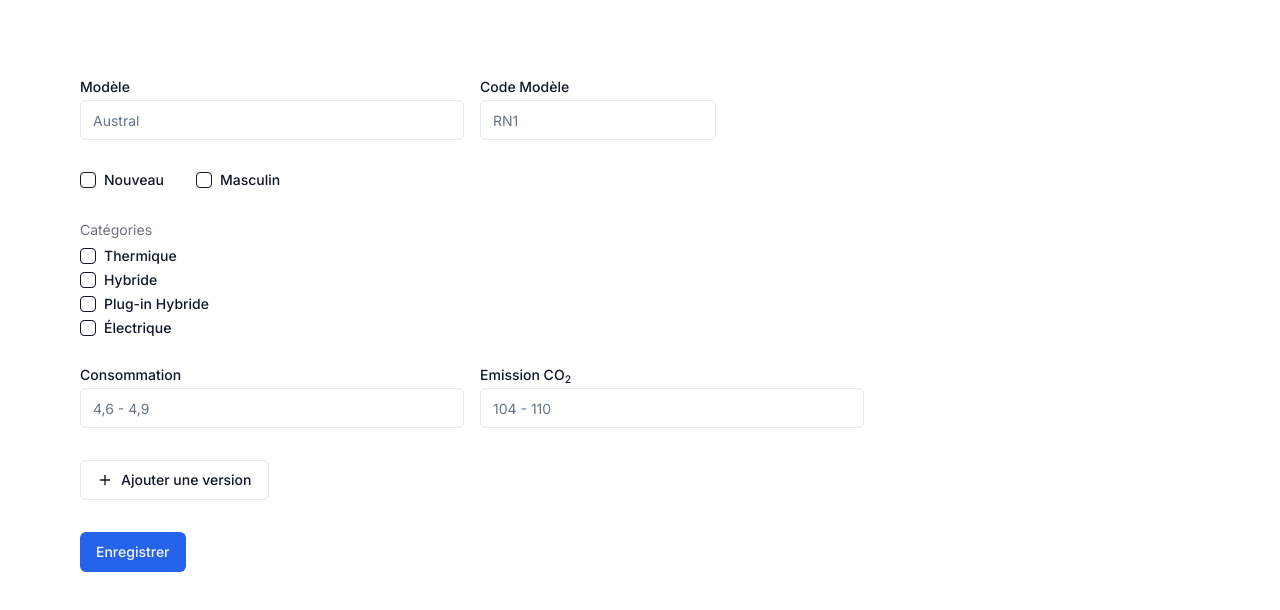
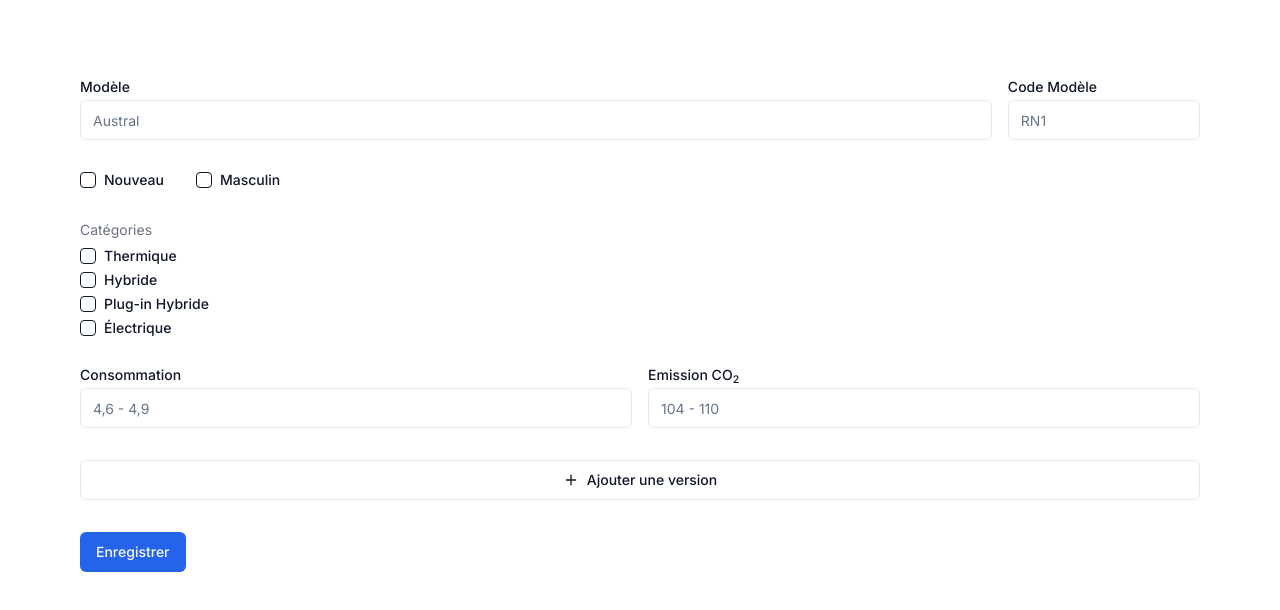
Before and after one commit to yannickferire/shadcn, a Next.js app: page / in a window 1280 px wide. Shown: the top 610 px of the page. Built offline with nearby package versions, Linux system fonts and the light colour scheme.

Commit message:
Add versions

```diff
--- a/app/page.tsx
+++ b/app/page.tsx
@@ -1,5 +1,5 @@
 import { Model } from "@/components/model"
-import { Version } from "@/components/version"
+import { Versions } from "@/components/versions"
 import { Actions } from "@/components/actions"
 
 export default function Home() {
@@ -7,31 +7,9 @@ export default function Home() {
     <main className="container p-20">
       <form className="flex gap-8 flex-col">
         <Model />
-        <Version />
+        <Versions />
         <Actions />
       </form>
     </main>
-    // "model_code": "RN1",
-    // "model_admin_id": "espace-rhn-ph1",
-    // "has_catalog_link": false,
-    // "category": ["vp", "vh"],
-    // "type": ["famille", "premium"],
-    // "linked_models": ["austral-e-tech-hybrid", "grand-scenic", "koleos"],
-    // "consumption": "4,6 - 4,9",
-    // "emission": "104 - 110",
-    // "translations": {
-    //   "fr": {
-    //     "name": "Nouveau Renault Espace E&#8209;Tech full hybrid",
-    //     "config_link": "https://fr.renault.be/vehicules-hybrides/nouveau-espace/pre-configurateur.html?modelAdminId=espace-rhn-ph1"
-    //   },
-    //   "nl": {
-    //     "name": "Nieuwe Renault Espace E&#8209;Tech full hybrid",
-    //     "config_link": "https://nl.renault.be/hybride-wagens/nieuwe-espace/pre-configurator.html?modelAdminId=espace-rhn-ph1"
-    //   }
-    // },
-    // "promos": [],
-    // "avantage_max": null,
-    // "tradein": 1500,
-    // "offers":
   )
 }
--- a/components/model.tsx
+++ b/components/model.tsx
@@ -8,11 +8,11 @@ export function Model() {
   return (
     <>
       <div className="flex gap-4">
-        <div className="grid w-full max-w-sm items-center gap-1.5">
+        <div className="grid w-full items-center gap-1.5">
           <Label htmlFor="model_name">Modèle</Label>
           <Input type="text" id="model_name" placeholder="Austral" maxlength={50} />
         </div>
-        <div className="grid w-50 max-w-sm items-center gap-1.5">
+        <div className="grid w-50 items-center gap-1.5">
           <Label htmlFor="model_code">Code Modèle</Label>
           <Input type="text" id="model_name" placeholder="RN1" maxlength={3} />
         </div>
@@ -37,11 +37,11 @@ export function Model() {
         ))}
       </div>
       <div className="flex gap-4">
-        <div className="grid w-full max-w-sm items-center gap-1.5">
+        <div className="grid w-full items-center gap-1.5">
           <Label htmlFor="consumption">Consommation</Label>
           <Input type="text" id="consumption" placeholder="4,6 - 4,9" />
         </div>
-        <div className="grid w-full max-w-sm items-center gap-1.5">
+        <div className="grid w-full items-center gap-1.5">
           <Label htmlFor="emission">Emission CO<sub>2</sub></Label>
           <Input type="text" id="emission" placeholder="104 - 110" />
         </div>
--- a/components/ui/button.tsx
+++ b/components/ui/button.tsx
@@ -12,7 +12,7 @@ const buttonVariants = cva(
         default: "bg-primary text-primary-foreground hover:bg-primary/90",
         primary: "bg-blue-600 text-primary-foreground hover:bg-primary/90",
         destructive:
-          "bg-destructive text-destructive-foreground hover:bg-destructive/90",
+          "border border-destructive text-destructive hover:bg-destructive/90 hover:text-destructive-foreground",
         outline:
           "border border-input hover:bg-accent hover:text-accent-foreground",
         secondary:
@@ -45,6 +45,7 @@ const Button = React.forwardRef<HTMLButtonElement, ButtonProps>(
     return (
       <Comp
         className={cn(buttonVariants({ variant, size, className }))}
+        type="button"
         ref={ref}
         {...props}
       />
--- a/components/version.tsx
+++ /dev/null
@@ -1,12 +0,0 @@
-import { Button } from "@/components/ui/button";
-import { Plus } from 'lucide-react';
-
-export function Version() {
-  return (
-    <>
-      <div className="flex gap-4">
-        <Button variant="outline"><Plus className="mr-2 h-4 w-4" /> Ajouter une version</Button>
-      </div>
-    </>
-  )
-}
--- /dev/null
+++ b/components/versions.tsx
@@ -0,0 +1,57 @@
+"use client"
+import { useState } from "react";
+
+import { Button } from "@/components/ui/button";
+import { Input } from "@/components/ui/input"
+import { Label } from "@/components/ui/label"
+import { Plus } from 'lucide-react';
+import { X } from 'lucide-react';
+
+interface Version {
+  id: number;
+}
+
+export function Versions() {
+  const [versions, setVersions] = useState<Version[]>([]);
+
+  const addVersion = () => {
+    setVersions([...versions, { id: versions.length + 1 }]);
+  };
+  const removeVersion = (id: number) => {
+    setVersions((prevVersions) => {
+      const updatedVersions = prevVersions.filter((version) => version.id !== id);
+      const updatedVersionsWithNewIds = updatedVersions.map((version, index) => ({
+        ...version,
+        id: index + 1,
+      }));
+      return updatedVersionsWithNewIds;
+    });
+  };
+  return (
+    <>
+      <div className="flex flex-col gap-4">
+        {versions.map((version) => (
+          <article key={version.id} className="mb-4 grid w-full items-center gap-1.5 relative">
+            <h2 className="text-sm text-gray-500 pb-1 pt-1">Version {version.id}</h2>
+            <div className="flex gap-4">
+              <div className="grid w-full items-center gap-1.5">
+                <Label htmlFor="version_name">Nom</Label>
+                <Input type="text" id="version_name" placeholder="techno" maxlength={50} />
+              </div>
+              <div className="grid w-full items-center gap-1.5">
+                <Label htmlFor="version_motor">Motorisation</Label>
+                <Input type="text" id="version_motor" placeholder="mild hybrid advanced 130" maxlength={50} />
+              </div>
+            </div>
+            <Button
+              className="absolute right-0 top-0"
+              variant="destructive" size="sm"
+              onClick={() => removeVersion(version.id)}
+            ><X className="h-4 w-4" /></Button>
+          </article>
+        ))}
+        <Button variant="outline" onClick={() => addVersion()}><Plus className="mr-2 h-4 w-4" /> Ajouter une version</Button>
+      </div>
+    </>
+  )
+}
```
